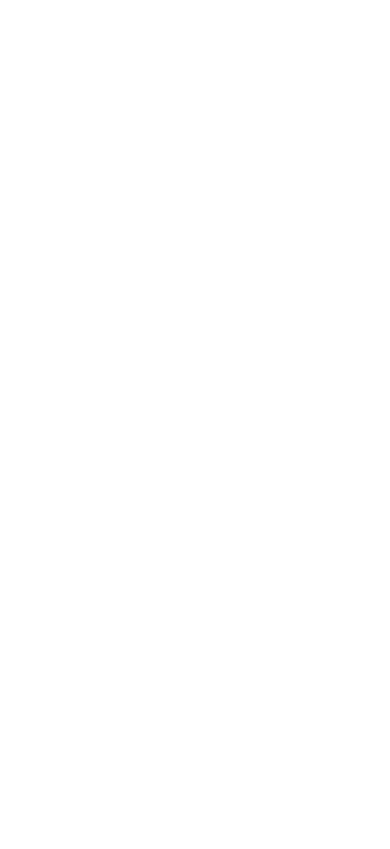
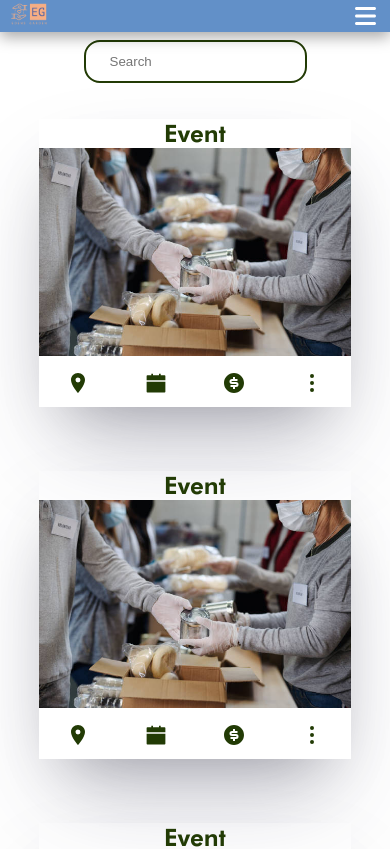
Before and after one commit to MichaelLin12/Eden-s-Garden, a React (Create React App) app in the folder client/: page /events in a window 390 px wide. Before the commit this address had no page. Shown: the top 849 px of the page. Built offline with nearby package versions, Linux system fonts and the light colour scheme.

Commit message:
worked on events

```diff
--- a/client/src/App.tsx
+++ b/client/src/App.tsx
@@ -4,6 +4,7 @@
 import Learn from './components/learn/learn'
 import Contact from './components/contact/Contact';
 import Support from './components/support/support';
+import Events from './components/events/Events';
 import {Routes,Route} from 'react-router-dom'
 
 
@@ -16,6 +17,7 @@
         <Route path='/learn' element={<Learn/>}/>
         <Route path='/contact' element={<Contact/>}/>
         <Route path='/support' element={<Support/>}/>
+        <Route path='/events' element={<Events/>}/>
       </Routes>
     </div>
   );
--- /dev/null
+++ b/client/src/components/Event/Events.tsx
@@ -0,0 +1,26 @@
+import React from 'react'
+import './event.css'
+import img1 from '../../images/istockphoto-1282354411-612x612.jpg'
+import {MdLocationOn} from 'react-icons/md'
+import {AiFillCalendar} from 'react-icons/ai'
+import {RiMoneyDollarCircleFill} from 'react-icons/ri'
+import {FiMoreVertical} from 'react-icons/fi'
+
+export default function Event() {
+  return (
+    <div className='item'>
+        <div className='name'>
+        Event
+        </div>
+        <div className='img'>
+        <img src={img1} alt='event' height={208}/>
+        </div>
+        <div className='buttons'>
+            <button disabled><MdLocationOn size={24}/></button>
+            <button disabled><AiFillCalendar size={24}/></button>
+            <button disabled><RiMoneyDollarCircleFill size={24}/></button>
+            <button disabled><FiMoreVertical size={24}/></button>
+        </div>
+    </div>
+  )
+}
--- /dev/null
+++ b/client/src/components/Event/event.css
@@ -0,0 +1,32 @@
+.item{
+    box-shadow: rgba(50, 50, 93, 0.25) 0px 50px 100px -20px, rgba(0, 0, 0, 0.3) 0px 30px 60px -30px;
+    height: 18rem;
+    width: 19.5rem;
+}
+
+.name{
+    font-size: 24px;
+    text-align: center;
+    font-family: futura-title;
+    color: #223b05;
+}
+
+.img{
+    height: fit-content;
+    width: fit-content;
+}
+
+.buttons{
+    width: 100%;
+    height: 3rem;
+    display: flex;
+    flex-direction: row;
+}
+
+.buttons button{
+    background-color: transparent;
+    border: none;
+    outline: none;
+    flex: 1;
+    color: #223b05;
+}
--- /dev/null
+++ b/client/src/components/events/Events.tsx
@@ -0,0 +1,55 @@
+import React from 'react'
+import './events.css'
+import Navbar from '../navbar/navbar'
+import Footer from '../footer/Footer'
+import img1 from '../../images/istockphoto-1282354411-612x612.jpg'
+import {MdLocationOn} from 'react-icons/md'
+import {AiFillCalendar} from 'react-icons/ai'
+import {RiMoneyDollarCircleFill} from 'react-icons/ri'
+import {FiMoreVertical} from 'react-icons/fi'
+import Event from '../Event/Events'
+
+export default function Events() {
+  return (
+    <div>
+      <div>
+        <Navbar/>
+      </div>
+      <div className='events'>
+        <input type={'text'} placeholder='Search' className='searchbar'/>
+      </div>
+      <div className='space1'/>
+      <div className='cards'>
+        <div className='grid'>
+          <Event/>
+          <Event/>
+          <Event/>
+          <Event/>
+          <Event/>
+          <Event/>
+          <Event/>
+          <Event/>
+          <Event/>
+          <Event/>
+          <Event/>
+          <Event/>
+          <Event/>
+          <Event/>
+          <Event/>
+          <Event/>
+          <Event/>
+          <Event/>
+          <Event/>
+          <Event/>
+          <Event/>
+          <Event/>
+          <Event/>
+          <Event/>
+        </div>
+      </div>
+      <div>
+        <Footer/>
+      </div>
+    </div>
+  )
+}
--- /dev/null
+++ b/client/src/components/events/events.css
@@ -0,0 +1,96 @@
+@font-face {
+    font-family: futura-title;
+    src: url('../../fonts/futura/Futura\ Heavy\ font.ttf');
+}
+
+.nav{
+    position: fixed;
+}
+
+.events{
+    padding-top: 2.5rem;
+    width: 100%;
+    height: fit-content;
+    display: flex;
+    justify-content: center;
+}
+
+.searchbar{
+    background-color: transparent;
+    outline: none;
+    border: 2px solid #223b05;
+    border-radius: 16px;
+    padding: 0.75rem 0rem 0.75rem 1.5rem;
+    color: #223b05;
+    text-align: left;
+    width: 35%;
+}
+
+.space1{
+    width: 100vw;
+    height: 2.25rem;
+}
+
+.cards{
+    display: flex;
+    justify-content: center;
+    padding-bottom: 3rem;
+}
+
+.grid{
+    width: 85%;
+    height: fit-content;
+    display:grid;
+    grid-template-columns: 1fr 1fr 1fr;
+    column-gap: 5rem;
+    row-gap: 4rem;
+    align-items: center;
+    justify-content: center;
+}
+
+@media screen and (max-width:1200px) {
+    .grid{
+        width: 85%;
+        height: fit-content;
+        display:grid;
+        grid-template-columns: 1fr 1fr;
+        column-gap: 5rem;
+        row-gap: 4rem;
+        align-items: center;
+        justify-content: center;
+    }
+    .searchbar{
+        background-color: transparent;
+        outline: none;
+        border: 2px solid #223b05;
+        border-radius: 16px;
+        padding: 0.75rem 0rem 0.75rem 1.5rem;
+        color: #223b05;
+        text-align: left;
+        width: 45%;
+    }
+}
+
+@media screen and (max-width:767px) {
+    .grid{
+        width: 85%;
+        height: fit-content;
+        display:grid;
+        grid-template-columns: auto;
+        column-gap: 5rem;
+        row-gap: 4rem;
+        align-items: center;
+        justify-content: center;
+    }
+
+    .searchbar{
+        background-color: transparent;
+        outline: none;
+        border: 2px solid #223b05;
+        border-radius: 16px;
+        padding: 0.75rem 0rem 0.75rem 1.5rem;
+        color: #223b05;
+        text-align: left;
+        width: 50%;
+    }
+}
```
